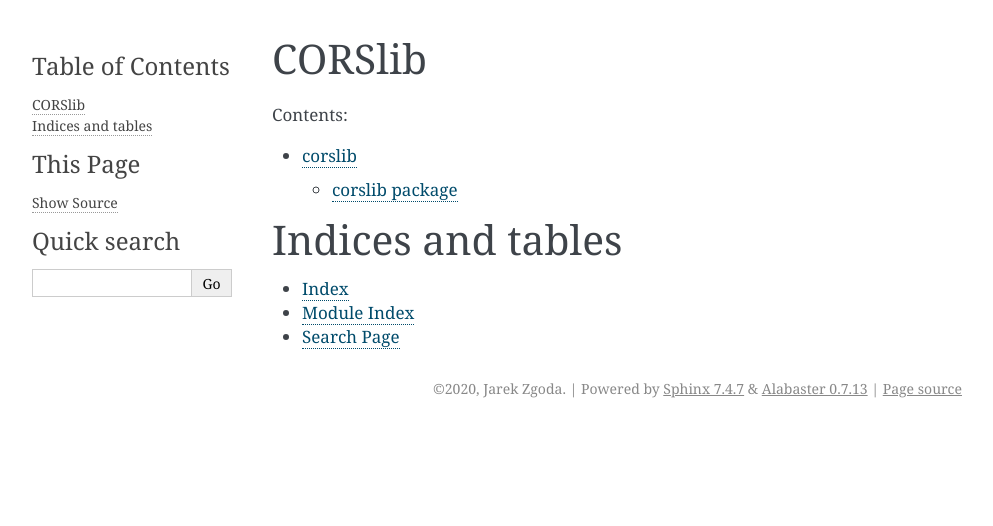
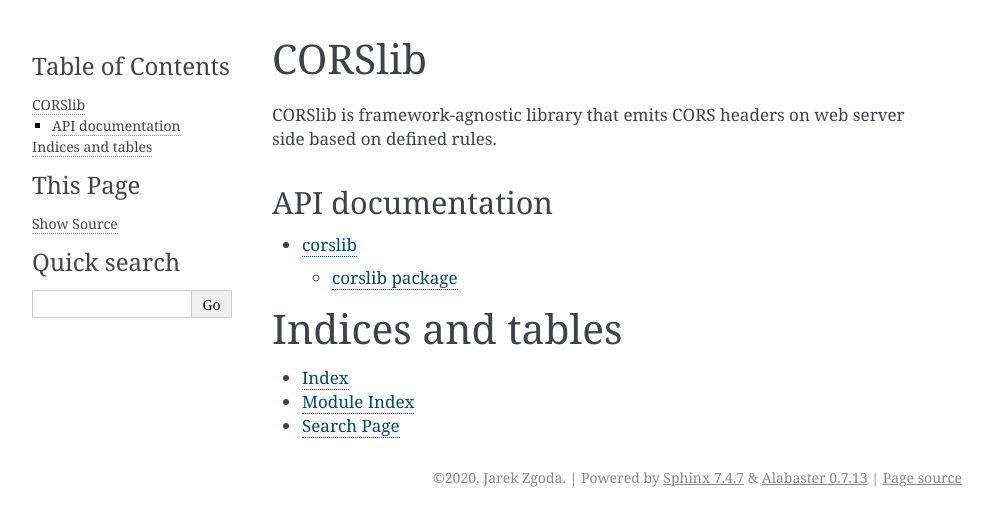
Before and after one commit to zgoda/corslib, a Sphinx documentation site: the page built from docs/index.rst, in a window 1280 px wide. Shown: the top 526 px of the page, without its empty margins (148-1141 px from the left). Built offline with Sphinx 7.4.7, drawn with Linux system fonts in a browser that asks for light colours.

Commit message:
Docs refined

```diff
--- a/docs/conf.py
+++ b/docs/conf.py
@@ -69,6 +69,8 @@ html_static_path = ['_static']
 
 # -- Extension configuration -------------------------------------------------
 
+autodoc_member_order = 'groupwise'
+
 # -- Options for intersphinx extension ---------------------------------------
 
 # Example configuration for intersphinx: refer to the Python standard library.
--- a/docs/corslib.rst
+++ b/docs/corslib.rst
@@ -10,7 +10,6 @@ corslib.policy module
 .. automodule:: corslib.policy
    :members:
    :undoc-members:
-   :show-inheritance:
 
 Module contents
 ---------------
@@ -18,4 +17,3 @@ Module contents
 .. automodule:: corslib
    :members:
    :undoc-members:
-   :show-inheritance:
--- a/docs/index.rst
+++ b/docs/index.rst
@@ -1,9 +1,13 @@
 CORSlib
 =======
 
+CORSlib is framework-agnostic library that emits CORS headers on web server side based on defined rules.
+
+API documentation
+-----------------
+
 .. toctree::
     :maxdepth: 2
-    :caption: Contents:
 
     modules
 
```
